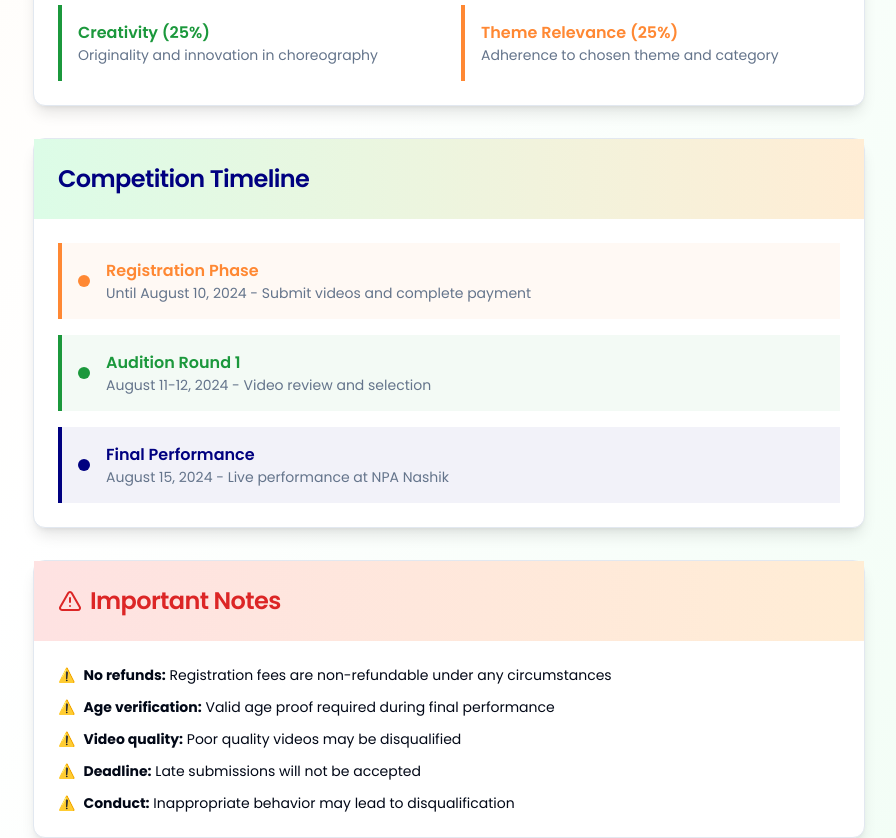
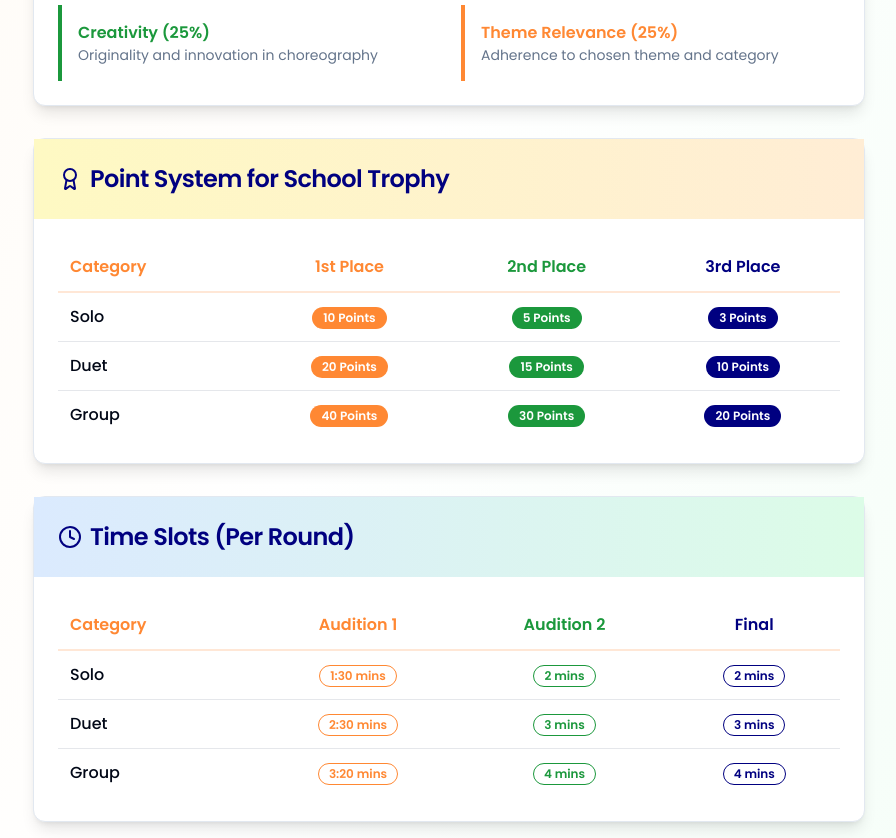
Before and after one commit to WilsonMattew/independance-dance-fusion, a React (Vite) app: page /rules in a window 1280 px wide. Shown: the part 1660-2498 px from the top of the page, without its empty margins (191-1087 px from the left). Built offline with nearby package versions, Linux system fonts and the light colour scheme.

Commit message:
Add details to rules page
Added point system, time slot, and audition 2 details to the rules page.

```diff
--- a/src/pages/Rules.tsx
+++ b/src/pages/Rules.tsx
@@ -234,6 +234,130 @@ const Rules = () => {
           </CardContent>
         </Card>
 
+        {/* Point System */}
+        <Card className="mb-8 shadow-lg">
+          <CardHeader className="bg-gradient-to-r from-yellow-100 to-orange-100">
+            <CardTitle className="text-2xl text-accent flex items-center">
+              <Award className="w-6 h-6 mr-2" />
+              Point System for School Trophy
+            </CardTitle>
+          </CardHeader>
+          <CardContent className="p-6">
+            <div className="overflow-x-auto">
+              <table className="w-full border-collapse">
+                <thead>
+                  <tr className="border-b-2 border-primary/20">
+                    <th className="text-left p-3 font-semibold text-primary">Category</th>
+                    <th className="text-center p-3 font-semibold text-primary">1st Place</th>
+                    <th className="text-center p-3 font-semibold text-secondary">2nd Place</th>
+                    <th className="text-center p-3 font-semibold text-accent">3rd Place</th>
+                  </tr>
+                </thead>
+                <tbody>
+                  <tr className="border-b border-gray-200">
+                    <td className="p-3 font-medium">Solo</td>
+                    <td className="text-center p-3">
+                      <Badge className="bg-primary text-primary-foreground">10 Points</Badge>
+                    </td>
+                    <td className="text-center p-3">
+                      <Badge className="bg-secondary text-secondary-foreground">5 Points</Badge>
+                    </td>
+                    <td className="text-center p-3">
+                      <Badge className="bg-accent text-accent-foreground">3 Points</Badge>
+                    </td>
+                  </tr>
+                  <tr className="border-b border-gray-200">
+                    <td className="p-3 font-medium">Duet</td>
+                    <td className="text-center p-3">
+                      <Badge className="bg-primary text-primary-foreground">20 Points</Badge>
+                    </td>
+                    <td className="text-center p-3">
+                      <Badge className="bg-secondary text-secondary-foreground">15 Points</Badge>
+                    </td>
+                    <td className="text-center p-3">
+                      <Badge className="bg-accent text-accent-foreground">10 Points</Badge>
+                    </td>
+                  </tr>
+                  <tr>
+                    <td className="p-3 font-medium">Group</td>
+                    <td className="text-center p-3">
+                      <Badge className="bg-primary text-primary-foreground">40 Points</Badge>
+                    </td>
+                    <td className="text-center p-3">
+                      <Badge className="bg-secondary text-secondary-foreground">30 Points</Badge>
+                    </td>
+                    <td className="text-center p-3">
+                      <Badge className="bg-accent text-accent-foreground">20 Points</Badge>
+                    </td>
+                  </tr>
+                </tbody>
+              </table>
+            </div>
+          </CardContent>
+        </Card>
+
+        {/* Time Slots */}
+        <Card className="mb-8 shadow-lg">
+          <CardHeader className="bg-gradient-to-r from-blue-100 to-green-100">
+            <CardTitle className="text-2xl text-accent flex items-center">
+              <Clock className="w-6 h-6 mr-2" />
+              Time Slots (Per Round)
+            </CardTitle>
+          </CardHeader>
+          <CardContent className="p-6">
+            <div className="overflow-x-auto">
+              <table className="w-full border-collapse">
+                <thead>
+                  <tr className="border-b-2 border-primary/20">
+                    <th className="text-left p-3 font-semibold text-primary">Category</th>
+                    <th className="text-center p-3 font-semibold text-primary">Audition 1</th>
+                    <th className="text-center p-3 font-semibold text-secondary">Audition 2</th>
+                    <th className="text-center p-3 font-semibold text-accent">Final</th>
+                  </tr>
+                </thead>
+                <tbody>
+                  <tr className="border-b border-gray-200">
+                    <td className="p-3 font-medium">Solo</td>
+                    <td className="text-center p-3">
+                      <Badge variant="outline" className="border-primary text-primary">1:30 mins</Badge>
+                    </td>
+                    <td className="text-center p-3">
+                      <Badge variant="outline" className="border-secondary text-secondary">2 mins</Badge>
+                    </td>
+                    <td className="text-center p-3">
+                      <Badge variant="outline" className="border-accent text-accent">2 mins</Badge>
+                    </td>
+                  </tr>
+                  <tr className="border-b border-gray-200">
+                    <td className="p-3 font-medium">Duet</td>
+                    <td className="text-center p-3">
+                      <Badge variant="outline" className="border-primary text-primary">2:30 mins</Badge>
+                    </td>
+                    <td className="text-center p-3">
+                      <Badge variant="outline" className="border-secondary text-secondary">3 mins</Badge>
+                    </td>
+                    <td className="text-center p-3">
+                      <Badge variant="outline" className="border-accent text-accent">3 mins</Badge>
+                    </td>
+                  </tr>
+                  <tr>
+                    <td className="p-3 font-medium">Group</td>
+                    <td className="text-center p-3">
+                      <Badge variant="outline" className="border-primary text-primary">3:20 mins</Badge>
+                    </td>
+                    <td className="text-center p-3">
+                      <Badge variant="outline" className="border-secondary text-secondary">4 mins</Badge>
+                    </td>
+                    <td className="text-center p-3">
+                      <Badge variant="outline" className="border-accent text-accent">4 mins</Badge>
+                    </td>
+                  </tr>
+                </tbody>
+              </table>
+            </div>
+          </CardContent>
+        </Card>
+
         {/* Competition Timeline */}
         <Card className="mb-8 shadow-lg">
           <CardHeader className="bg-gradient-to-r from-green-100 to-orange-100">
@@ -258,7 +382,17 @@ const Rules = () => {
               <div className="flex items-center p-4 border-l-4 border-accent bg-accent/5">
                 <div className="w-3 h-3 bg-accent rounded-full mr-4"></div>
                 <div>
-                  <h4 className="font-semibold text-accent">Final Performance</h4>
+                  <h4 className="font-semibold text-accent">Audition Round 2 (In-Person)</h4>
+                  <p className="text-sm text-muted-foreground">
+                    Live audition round -
+                    <span className="font-medium ml-1">Solo: ₹500 | Duet: ₹800 | Group: ₹2000</span>
+                  </p>
+                </div>
+              </div>
+              <div className="flex items-center p-4 border-l-4 border-primary bg-primary/5">
+                <div className="w-3 h-3 bg-primary rounded-full mr-4"></div>
+                <div>
+                  <h4 className="font-semibold text-primary">Final Performance</h4>
                   <p className="text-sm text-muted-foreground">August 15, 2024 - Live performance at NPA Nashik</p>
                 </div>
               </div>
```
